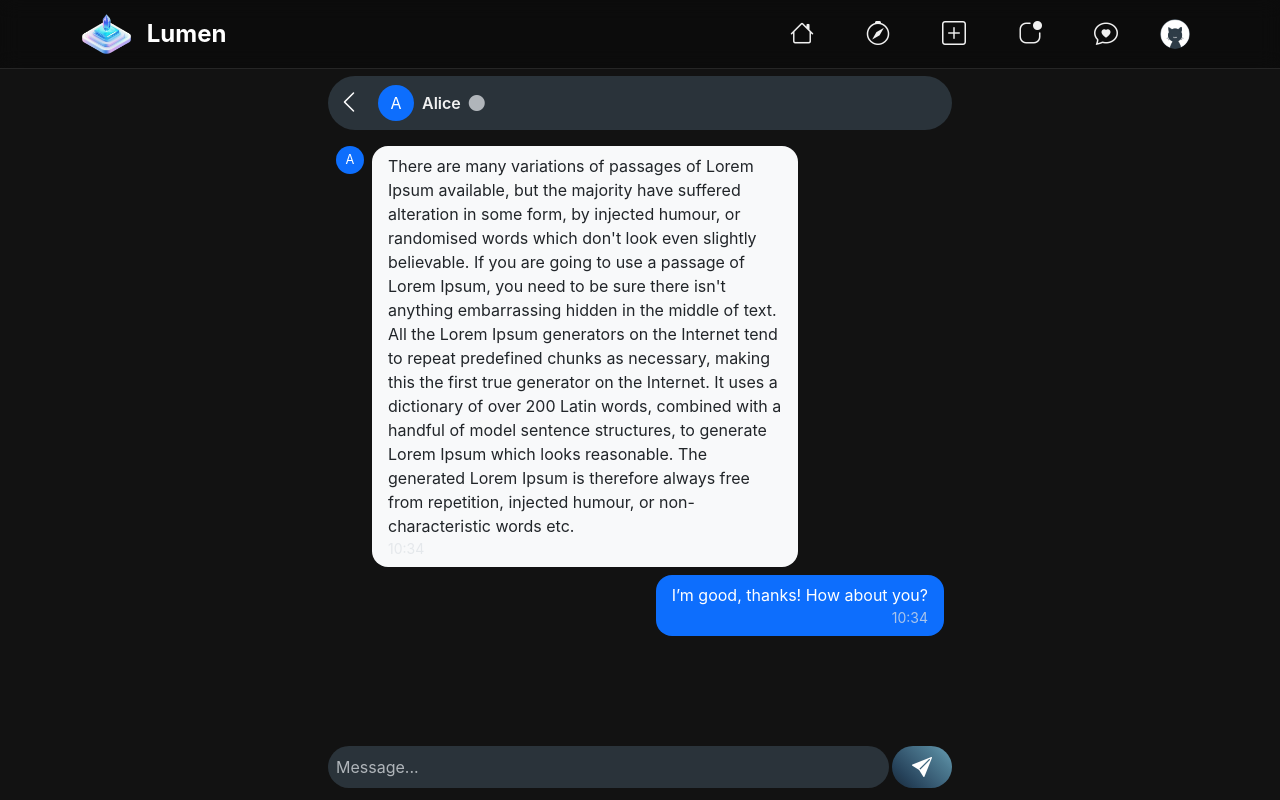
After one commit to deviantcoder/lumen, a Django app: page /chats/chat/ in a window 1280 px wide. The commit adds this page. Run offline with Django 5.2, Linux system fonts and the light colour scheme; the visitor is signed in with stand-in values (Sample User, id 1); some libraries are stand-ins or nearby versions.

Commit message:
Updated templates, added chat templates

```diff
--- a/apps/accounts/templates/accounts/login.html
+++ b/apps/accounts/templates/accounts/login.html
@@ -8,7 +8,7 @@
 {% endblock head_title %}
 
 {% block content %}
-<div class="container mt-5">
+<div class="container mt-76">
     <div class="row justify-content-center">
         <div class="col-md-6 d-none d-md-flex flex-column align-items-center justify-content-center">
             <div class="col-12 text-center mb-4">
--- a/apps/accounts/templates/accounts/signup.html
+++ b/apps/accounts/templates/accounts/signup.html
@@ -8,7 +8,7 @@
 {% endblock head_title %}
 
 {% block content %}
-<div class="container mt-5">
+<div class="container mt-76">
     <div class="row justify-content-center">
         <div class="col-md-6 d-none d-md-flex flex-column align-items-center justify-content-center">
             <div class="col-12 text-center mb-4">
--- /dev/null
+++ b/apps/chat/templates/chat/chat.html
@@ -0,0 +1,51 @@
+{% extends "_base.html" %}
+
+{% block content %}
+<div class="container p-0 col-lg-6 col-md-10 vh-100 d-flex flex-column pt-76">
+    <div class="d-flex align-items-center p-2 me-2 ms-2 rounded-5 bg-cold-grey">
+        <a href="{% url 'chat:inbox' %}" class="btn btn-link text-white me-3 p-0">
+            <i class="bi bi-chevron-left fs-4"></i>
+        </a>
+        <div class="d-flex align-items-center">
+            <div class="rounded-circle bg-primary text-white d-flex justify-content-center align-items-center me-2"
+                style="width: 36px; height: 36px;">
+                A
+            </div>
+            <div class="d-flex align-items-center">
+                <span class="fw-semibold">Alice</span>
+                <i class="bi bi-circle-fill ms-2 text-muted"></i>
+            </div>
+        </div>
+    </div>
+    <div class="flex-grow-1 overflow-auto p-3 d-flex flex-column">
+        <div class="d-flex mb-2">
+            <div class="rounded-circle bg-primary text-white d-flex justify-content-center align-items-center me-2"
+                style="width: 28px; height: 28px; font-size: 0.8rem;">
+                A
+            </div>
+            <div class="d-flex flex-column px-3 py-2 rounded-4 bg-light text-dark" style="max-width: 70%; word-wrap: break-word;">
+                <span>
+                    There are many variations of passages of Lorem Ipsum available, but the majority have suffered alteration in some form, by injected humour, or randomised words which don't look even slightly believable. If you are going to use a passage of Lorem Ipsum, you need to be sure there isn't anything embarrassing hidden in the middle of text. All the Lorem Ipsum generators on the Internet tend to repeat predefined chunks as necessary, making this the first true generator on the Internet. It uses a dictionary of over 200 Latin words, combined with a handful of model sentence structures, to generate Lorem Ipsum which looks reasonable. The generated Lorem Ipsum is therefore always free from repetition, injected humour, or non-characteristic words etc.
+                </span>
+                <span class="text-muted small">10:34</span>
+            </div>
+        </div>
+        <div class="d-flex justify-content-end mb-2">
+            <div class="d-flex flex-column px-3 py-2 rounded-4 bg-primary text-white" style="max-width: 70%; word-wrap: break-word;">
+                <span>
+                    I’m good, thanks! How about you?
+                </span>
+                <span class="text-muted small align-self-end">10:34</span>
+            </div>
+        </div>
+    </div>
+    <div class="p-2 mb-1">
+        <div class="input-group gap-1">
+            <input type="text" class="form-control p-2 rounded-5 border-0 bg-cold-grey" placeholder="Message...">
+            <button class="btn text-white border-0 rounded-5 bg-frosted-ice-gradient" type="button">
+                <i class="bi bi-send-fill fs-5 px-2"></i>
+            </button>
+        </div>
+    </div>
+</div>
+{% endblock content %}
--- /dev/null
+++ b/apps/chat/urls.py
@@ -0,0 +1,12 @@
+from django.urls import path
+
+from . import views
+
+
+app_name = 'chat'
+
+
+urlpatterns = [
+    path('inbox/', views.inbox, name='inbox'),
+    path('chat/', views.chat, name='chat'),
+]
--- a/apps/chat/views.py
+++ b/apps/chat/views.py
@@ -1,3 +1,14 @@
 from django.shortcuts import render
+from django.contrib.auth.decorators import login_required
 
-# Create your views here.
+
+@login_required
+def inbox(request):
+    context = {}
+    return render(request, 'chat/inbox.html', context)
+
+
+@login_required
+def chat(request):
+    context = {}
+    return render(request, 'chat/chat.html', context)
--- a/apps/explore/templates/explore/explore.html
+++ b/apps/explore/templates/explore/explore.html
@@ -6,7 +6,7 @@
 {% endblock head_title %}
 
 {% block content %}
-<div class="container mt-4 mb-3">
+<div class="container mt-76 pb-76 mb-3">
     <div class="row justify-content-center">
         <div class="col-lg-10">
             <div class="mb-4">
--- a/apps/feed/templates/feed/feed.html
+++ b/apps/feed/templates/feed/feed.html
@@ -3,7 +3,7 @@
 {% load humanize %}
 
 {% block content %}
-<div class="container">
+<div class="container mt-76 pb-76">
     <div class="row justify-content-center">
         <div class="col-lg-6 col-md-10">
             <div class="story-container">
@@ -26,7 +26,7 @@
             </div>
             {% include 'posts/includes/posts_list.html' %}
         </div>
-        <div class="col-lg-4 desktop-only mt-3">
+        <div class="col-lg-4 desktop-only">
             <div class="sticky-top" style="top: 76px; padding-left: 24px;">
                 <div class="d-flex align-items-center mb-4">
                     <img src="{{ user.profile.image_or_default }}" class="profile-img me-3" style="width: 56px; height: 56px;" alt="Profile">
--- a/apps/feed/templates/feed/includes/mobile_nav.html
+++ b/apps/feed/templates/feed/includes/mobile_nav.html
@@ -12,6 +12,6 @@
     >
         <i class="bi bi-plus-square mobile-nav-icon"></i></a>
     <a href="#" class="mobile-nav-item"><i class="bi bi-app-indicator mobile-nav-icon"></i></a>
-    <a href="#" class="mobile-nav-item"><i class="bi bi-chat-heart mobile-nav-icon"></i></a>
+    <a href="{% url 'chat:inbox' %}" class="mobile-nav-item"><i class="bi bi-chat-heart mobile-nav-icon"></i></a>
     <a href="{% url 'profiles:profile' request.user.username %}" class="mobile-nav-item"><i class="bi bi-person-circle mobile-nav-icon"></i></a>
 </div>
--- a/apps/profiles/templates/profiles/edit_profile.html
+++ b/apps/profiles/templates/profiles/edit_profile.html
@@ -7,7 +7,7 @@
 {% endblock head_title %}
 
 {% block content %}
-<div class="container mx-auto p-4" style="max-width: 600px;">
+<div class="container mx-auto p-4 mt-76 pb-76" style="max-width: 600px;">
     <a href="{% url 'profiles:profile' user.username %}" class="btn btn-outline-light rounded-4 mb-4 fw-bold">
         <i class="bi bi-chevron-left me-1"></i> Back
     </a>
--- a/apps/profiles/templates/profiles/profile.html
+++ b/apps/profiles/templates/profiles/profile.html
@@ -5,7 +5,7 @@
 {% endblock head_title %}
 
 {% block content %}
-<div class="container mx-auto p-4">
+<div class="container mx-auto p-4 mt-76 pb-76">
     <div class="row mb-5 align-items-center text-center text-md-start">
         <div class="col-md-4 text-center">
             <img src="{{ profile.image_or_default }}" class="profile-img-lg rounded-circle" alt="Profile avatar">
--- a/apps/search/templates/search/search_results.html
+++ b/apps/search/templates/search/search_results.html
@@ -5,7 +5,7 @@
 {% endblock head_title %}
 
 {% block content %}
-<div class="container mt-4 mb-5">
+<div class="container mt-76 pb-76 mb-5">
     <div class="row justify-content-center">
         <div class="col-lg-10">
             <div class="mb-4">
--- a/core/urls.py
+++ b/core/urls.py
@@ -20,6 +20,7 @@ urlpatterns = [
     path('profiles/', include('apps.profiles.urls')),
     path('explore/', include('apps.explore.urls')),
     path('explore/search/', include('apps.search.urls')),
+    path('chats/', include('apps.chat.urls')),
 
     # password reset
     path(
--- a/static/css/main.css
+++ b/static/css/main.css
@@ -13,8 +13,16 @@
 body {
     background-color: var(--primary-bg);
     color: var(--text-primary);
-    padding-top: 60px;
     font-family: -apple-system, BlinkMacSystemFont, "Segoe UI", Roboto, Helvetica, Arial, sans-serif;
+}
+.mt-76 {
+    margin-top: 76px !important;
+}
+.pt-76 {
+    padding-top: 76px !important;
+}
+.pb-76 {
+    padding-bottom: 76px !important;
 }
 .navbar {
     background-color: var(--primary-bg);
@@ -52,8 +60,8 @@ body {
     object-fit: cover;
 }
 .profile-img-md {
-    width: 80;
-    height: 80px;
+    width: 65;
+    height: 65px;
     border-radius: 50%;
     object-fit: cover;
 }
@@ -119,7 +127,6 @@ body {
     }
 }
 .story-container {
-    padding: 16px 0;
     border-bottom: 1px solid var(--border);
     margin-bottom: 16px;
 }
@@ -219,6 +226,18 @@ body {
     background: rgba(1, 2, 2, 0.3) !important;
     backdrop-filter: blur(10px) !important;
 }
+.chat-message-input {
+    position: fixed;
+    bottom: 0;
+    left: 0;
+    right: 0;
+    background: var(--primary-bg);
+    border-top: 1px solid var(--border);
+    z-index: 1000;
+    padding: 10px 0;
+    background: rgba(1, 2, 2, 0.3) !important;
+    backdrop-filter: blur(10px) !important;
+}
 .gradient-text {
     background: var(--mint-gradient);
     -webkit-background-clip: text;
@@ -255,9 +274,6 @@ body {
     filter: invert(100%) brightness(95%) contrast(100%);
 }
 @media (max-width: 992px) {
-    body {
-        padding-bottom: 60px;
-    }
     .desktop-only {
         display: none;
     }
--- a/templates/includes/navbar.html
+++ b/templates/includes/navbar.html
@@ -11,7 +11,7 @@
             <span class="navbar-toggler-icon"></span>
         </button>
         <div class="collapse navbar-collapse" id="navbarNav">
-            <ul class="navbar-nav ms-auto align-items-center flex-row gap-3">
+            <ul class="navbar-nav ms-auto align-items-center flex-row gap-3 sticky-top">
                 {% if user.is_authenticated %}
                     <li class="nav-item"><a class="nav-link nav-icon" href="/"><i class="bi bi-house"></i></a></li>
                     <li class="nav-item"><a class="nav-link nav-icon" href="{% url 'explore:explore' %}"><i class="bi bi-compass"></i></a></li>
@@ -27,7 +27,7 @@
                         ><i class="bi bi-plus-square"></i></a>
                     </li>
                     <li class="nav-item"><a class="nav-link nav-icon" href="#"><i class="bi bi-app-indicator"></i></a></li>
-                    <li class="nav-item"><a class="nav-link nav-icon" href="#"><i class="bi bi-chat-heart"></i></a></li>
+                    <li class="nav-item"><a class="nav-link nav-icon" href="{% url 'chat:inbox' %}"><i class="bi bi-chat-heart"></i></a></li>
                     <li class="nav-item dropdown">
                         <a class="nav-link" href="{% url 'profiles:profile' request.user.username %}">
                             <img src="{{ user.profile.image_or_default }}" class="profile-img" alt="Profile">
```
Also changed, not shown: apps/chat/templates/chat/inbox.html (added, +31 -0 lines).
